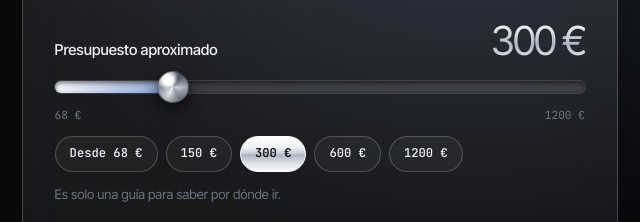
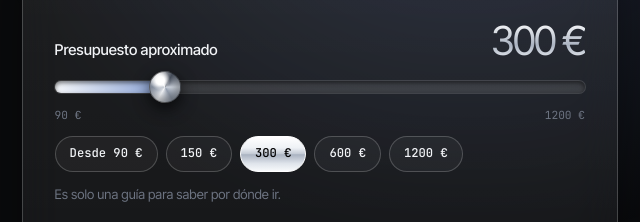
Before and after one commit to Gatsbys-stocks/9-s, a website: page index.html in a window 1280 px wide. Shown: the part 5309-5531 px from the top of the page, 622-1262 px from the left. Drawn offline with Linux system fonts and the light colour scheme.

Commit message:
Add files via upload

```diff
--- a/index.html
+++ b/index.html
@@ -322,10 +322,10 @@
       <div class="budget">
         <div class="budget__top">
           <label for="budget">Presupuesto aproximado</label>
-          <output class="budget__val" id="budgetVal" for="budget">68 €</output>
+          <output class="budget__val" id="budgetVal" for="budget">300 €</output>
         </div>
-        <input id="budget" name="presupuesto" type="range" min="68" max="1200" step="1" value="300" aria-describedby="budgetHint">
-        <div class="budget__scale" aria-hidden="true"><span id="scaleMin">68 €</span><span id="scaleMax">1.200 €</span></div>
+        <input id="budget" name="presupuesto" type="range" min="90" max="1200" step="1" value="300" aria-describedby="budgetHint">
+        <div class="budget__scale" aria-hidden="true"><span id="scaleMin">90 €</span><span id="scaleMax">1.200 €</span></div>
         <div class="budget__quick" id="budgetQuick" role="group" aria-label="Presupuestos rápidos"></div>
         <p class="budget__hint" id="budgetHint">Es solo una guía para saber por dónde ir.</p>
       </div>
--- a/js/app.js
+++ b/js/app.js
@@ -5,7 +5,7 @@ const CONTACT = {
   whatsapp: '34662925875',   // número que recibe los mensajes (código de país + número, sin + ni espacios)
   email: '',                 // opcional: si lo pones, aparece en el pie de página
 };
-const BUDGET = { min: 68, max: 1200, start: 300, currency: '€', quick: [68, 150, 300, 600, 1200] };
+const BUDGET = { min: 90, max: 1200, start: 300, currency: '€', quick: [90, 150, 300, 600, 1200] };
 
 const $ = (s, r = document) => r.querySelector(s);
 const $$ = (s, r = document) => [...r.querySelectorAll(s)];
```
Also changed, not shown: README.md.
